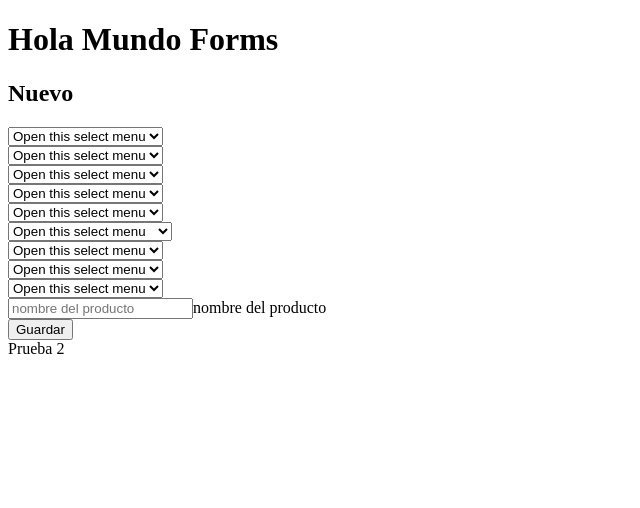
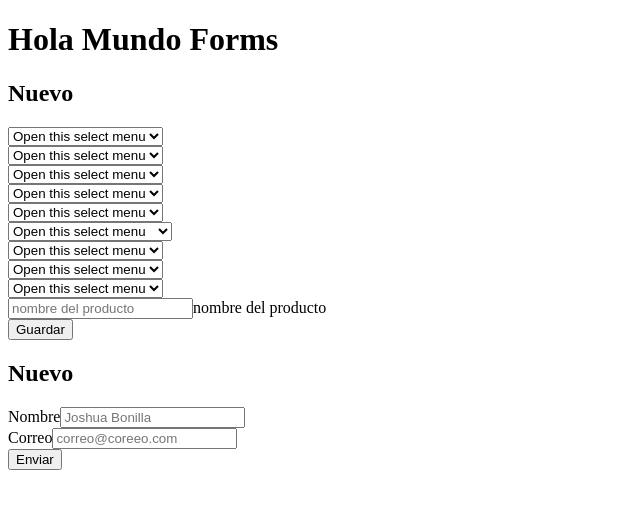
Before and after one commit to jbonilla12/ReactFormsPruebas, a React (Create React App) app: page / in a window 1280 px wide. Shown: the top 508 px of the page, without its empty margins (0-640 px from the left). Built offline with nearby package versions, Linux system fonts and the light colour scheme; the HTML template or start-up script is replaced by a standard one.

Commit message:
prueba formulario

```diff
--- a/package.json
+++ b/package.json
@@ -7,6 +7,7 @@
     "@testing-library/react": "^13.2.0",
     "@testing-library/user-event": "^13.5.0",
     "bootstrap": "^5.1.3",
+    "formik": "^2.2.9",
     "react": "^18.1.0",
     "react-bootstrap": "^2.3.1",
     "react-dom": "^18.1.0",
--- a/src/App.jsx
+++ b/src/App.jsx
@@ -1,5 +1,6 @@
 import React from "react";
 import FormBootstrap from "./components/FormBootstrap";
+import FormularioFormik from "./components/FormularioFormik";
 
 function App() {
   return (
@@ -10,7 +11,7 @@ function App() {
           <FormBootstrap/>
         </div>
         <div className="col-md-6 col-lg-6 col-sm-12 mt-3 p-3">
-          Prueba 2
+          <FormularioFormik/>
         </div>
       </div>
     </div>
--- a/src/components/FormBootstrap.jsx
+++ b/src/components/FormBootstrap.jsx
@@ -4,31 +4,16 @@ import Button from 'react-bootstrap/Button'
 import FloatingLabel from 'react-bootstrap/FloatingLabel'
 
 const FormBootstrap = () => {
-  const [liga, setLiga]= React.useState('')
-  const ligas = [
-    {id:'udsfnjdsnf', nombreLiga:'Liga Española'},
-    {id:'udsfkrirkkmtm', nombreLiga:'Liga Italiana'},
-    {id:'iksmshyeel', nombreLiga:'Liga Alemana'},
-  ]
 
-  const prueba=e=>{
-    e.preventDefault()
-    console.log(liga)
-  }
-  return (
-    <Form onSubmit={prueba}>
+return (
+    <Form>
       <h2>Nuevo</h2>
       <Form.Group className="mb-3">
         <Form.Select aria-label="Default select example">
           <option>Open this select menu</option>
-          {
-            ligas.map(item=>(
-              <option
-              onChange={e=>setLiga(e.target.value)}
-              value={item.id}
-              key={item.id}>{item.nombreLiga}</option>
-            ))
-          }
+          <option value="1">Barcelona</option>
+          <option value="2">Juventus</option>
+          <option value="3">Bayern Munich</option>
         </Form.Select>
       </Form.Group>
       <Form.Group className="mb-3">
--- /dev/null
+++ b/src/components/FormularioFormik.jsx
@@ -0,0 +1,53 @@
+import React from 'react'
+import { Formik } from 'formik'
+
+const FormularioFormik = () => {
+  return (
+    <Formik
+        initialValues={{
+            nombre: '',
+            correo: ''
+        }}
+        validate={(valores)=>{
+            if(!valores.nombre){
+                console.log('Favor ingresa un nombre')
+            }
+        }}
+        onSubmit={(valores)=>{
+           console.log('Formulario enviado')
+           console.log('valores', valores)
+        }}>
+        {({values, handleSubmit, handleChange, handleBlur})=>(
+            <form onSubmit={handleSubmit}>
+                <h2>Nuevo</h2>
+                <div>
+                    <label htmlFor='nombre'>Nombre</label>
+                    <input
+                        type="text"
+                        id="nombre"
+                        name='nombre'
+                        placeholder='Joshua Bonilla'
+                        value={values.nombre}
+                        onChange={handleChange}
+                        onBlur={handleBlur}/>
+                </div>
+                <div>
+                    <label htmlFor='correo'>Correo</label>
+                    <input
+                        type="email"
+                        id="correo"
+                        name='correo'
+                        placeholder='correo@coreeo.com'
+                        value={values.correo}
+                        onChange={handleChange}
+                        onBlur={handleBlur}/>
+                </div>
+                <button type='submit'>Enviar</button>
+            </form>
+        )}
+    </Formik>
+
+  )
+}
+
+export default FormularioFormik
```
Also changed, not shown: 1 other file (tests, documents, lock files or other folders).
